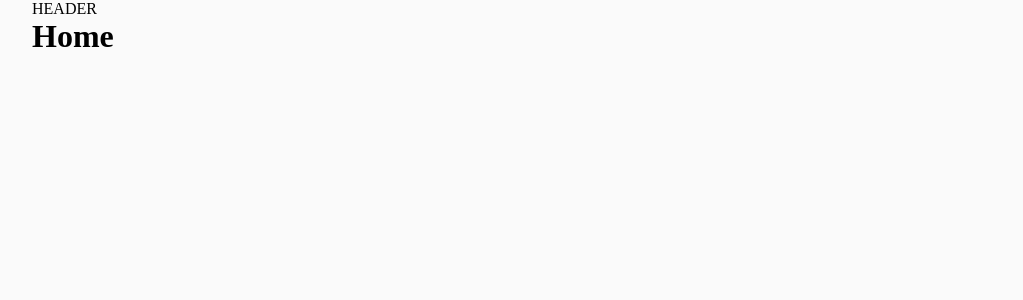
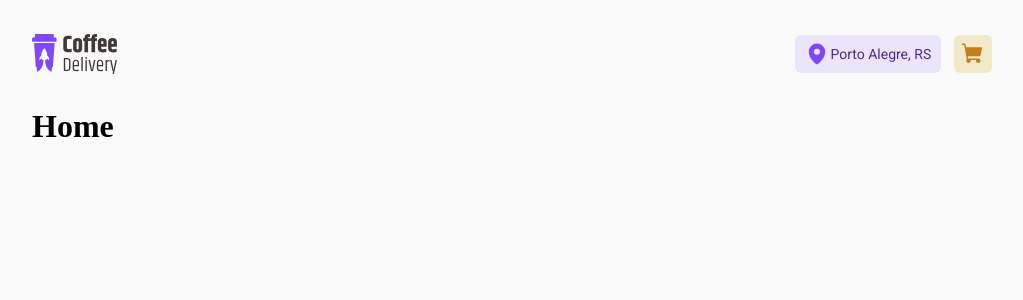
Before and after one commit to yujiarima17/coffe_delivery_react, a React (Vite) app: page / in a window 1280 px wide. Shown: the top 300 px of the page, without its empty margins (128-1151 px from the left). Built offline with nearby package versions, Linux system fonts and the light colour scheme.

Commit message:
header component interface done

```diff
--- a/src/components/Header/index.tsx
+++ b/src/components/Header/index.tsx
@@ -0,0 +1,19 @@
+import { HeaderContainer } from './styles'
+import logo from '../../assets/logo.svg'
+import { MapPin, ShoppingCart } from 'phosphor-react'
+import { NavLink } from 'react-router-dom'
+export function Header() {
+  return (
+    <HeaderContainer>
+      <img src={logo} alt="" />
+      <div className="info-bar">
+        <span>
+          <MapPin size={24} color="#8047F8" weight="fill" /> Porto Alegre, RS
+        </span>
+        <NavLink to="/checkout">
+          <ShoppingCart size={24} color="#C47F17" weight="fill" />
+        </NavLink>
+      </div>
+    </HeaderContainer>
+  )
+}
--- a/src/components/Header/styles.ts
+++ b/src/components/Header/styles.ts
@@ -0,0 +1,34 @@
+import styled from 'styled-components'
+
+export const HeaderContainer = styled.header`
+  display: flex;
+  height: 108px;
+  align-items: center;
+  justify-content: space-between;
+  div.info-bar {
+    display: flex;
+    height: 38px;
+    gap: 0.8rem;
+    a {
+      border-radius: 6px;
+      display: flex;
+      justify-content: center;
+      align-items: center;
+      width: 38px;
+      background: ${(props) => props.theme['yellow-light']};
+    }
+    span {
+      border-radius: 6px;
+      display: flex;
+      font-family: 'Roboto', sans-serif;
+      line-height: 130%;
+      font-size: 14px;
+      color: ${(props) => props.theme['purple-dark']};
+      align-items: center;
+      justify-content: space-between;
+      gap: 0.1rem;
+      padding: 10px;
+      background: ${(props) => props.theme['purple-light']};
+    }
+  }
+`
--- a/src/layouts/DefaultLayout/index.tsx
+++ b/src/layouts/DefaultLayout/index.tsx
@@ -1,9 +1,10 @@
 import { Outlet } from 'react-router-dom'
 import { LayoutContainer } from './styles'
+import { Header } from '../../components/Header'
 export function DefaultLayout() {
   return (
     <LayoutContainer>
-      <div className="">HEADER</div>
+      <Header />
       <Outlet></Outlet>
     </LayoutContainer>
   )
--- a/src/layouts/DefaultLayout/styles.ts
+++ b/src/layouts/DefaultLayout/styles.ts
@@ -2,7 +2,7 @@ import styled from 'styled-components'
 
 export const LayoutContainer = styled.div`
   max-width: 90rem;
-  margin: 0 autor;
+  margin: 0 auto;
   display: flex;
   flex-direction: column;
   padding: 0 10rem;
```
